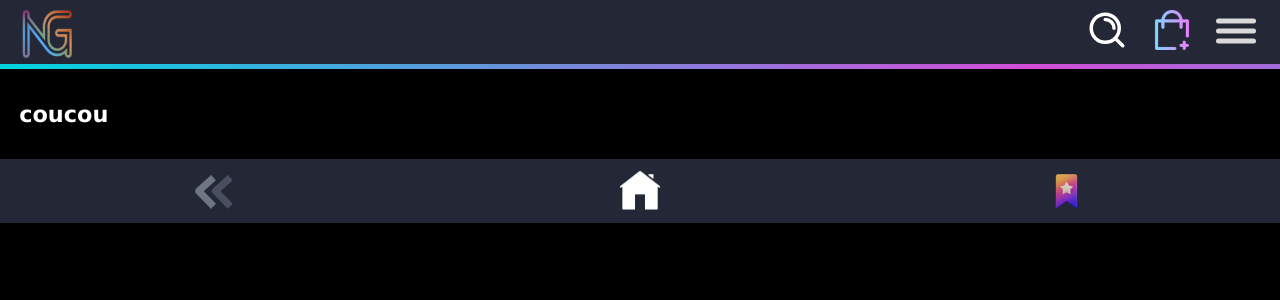
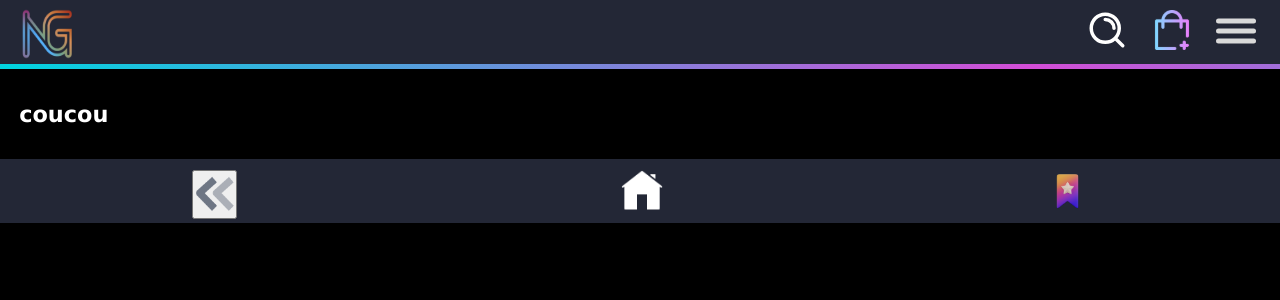
Before and after one commit to WildCodeSchool-2024-02/JS-RemoteFR-CodeOfWar-P2-Nodas, a React (Vite) app in the folder client/: page / in a window 1280 px wide. Shown: the top 300 px of the page. Built offline with nearby package versions, Linux system fonts and the light colour scheme.

Commit message:
modification on Footer.jsx and the previousPage working

```diff
--- a/client/src/components/Footer.jsx
+++ b/client/src/components/Footer.jsx
@@ -1,16 +1,21 @@
-import { Link } from "react-router-dom";
+import { Link, useNavigate } from "react-router-dom";
 import previous from "../assets/images/previous.png";
 import home from "../assets/images/home.png";
 import favorite from "../assets/images/favorite.png";
 
 export default function Footer() {
+  const navigate = useNavigate();
+  const historyBack = () => {
+    navigate(-1);
+  };
   return (
     <footer className="Footer">
       <section className="iconsFoot">
-        <Link className="iconPrevious" to="/">
-          <img src={previous} alt="Previous" />
-        </Link>
-
+        <div>
+          <button onClick={historyBack} type="button">
+            <img src={previous} alt="Previous" />
+          </button>
+        </div>
         <Link className="iconHome" to="/">
           <img src={home} alt="Home" />
         </Link>
--- a/client/src/styles/footer.css
+++ b/client/src/styles/footer.css
@@ -24,13 +24,6 @@ section > a > img {
   width: 2.6rem;
 }
 
-/* .iconHome > a > img {
-  width: 2.4rem;
-  position: absolute;
-  margin: -1rem -2.8rem;
-  opacity: 0.8;
+.iconsFoot > div > button > img {
+  width: 2.6rem;
 }
-
-.iconHome > a:hover {
-  opacity: 0.4;
-} */
```
